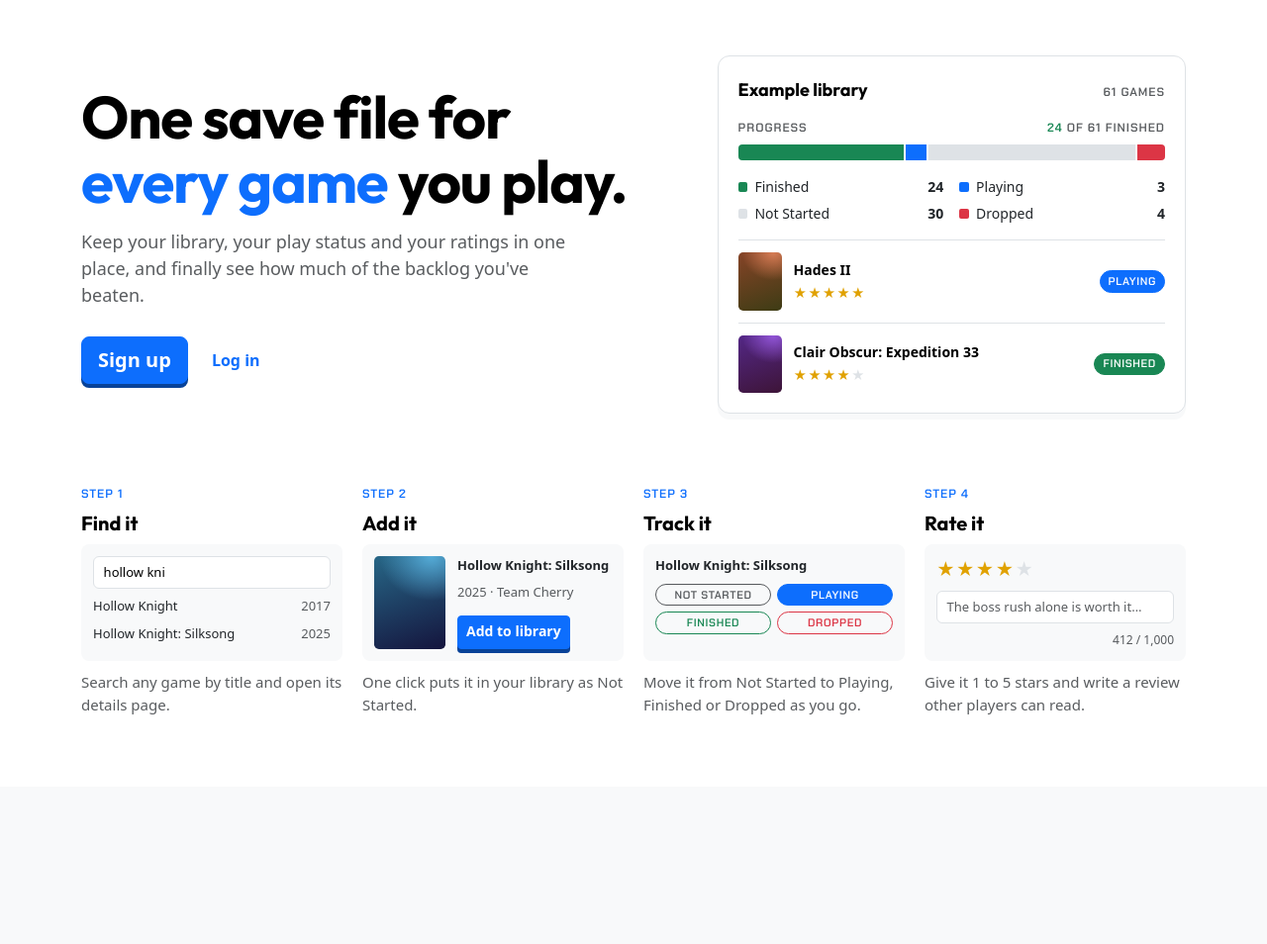
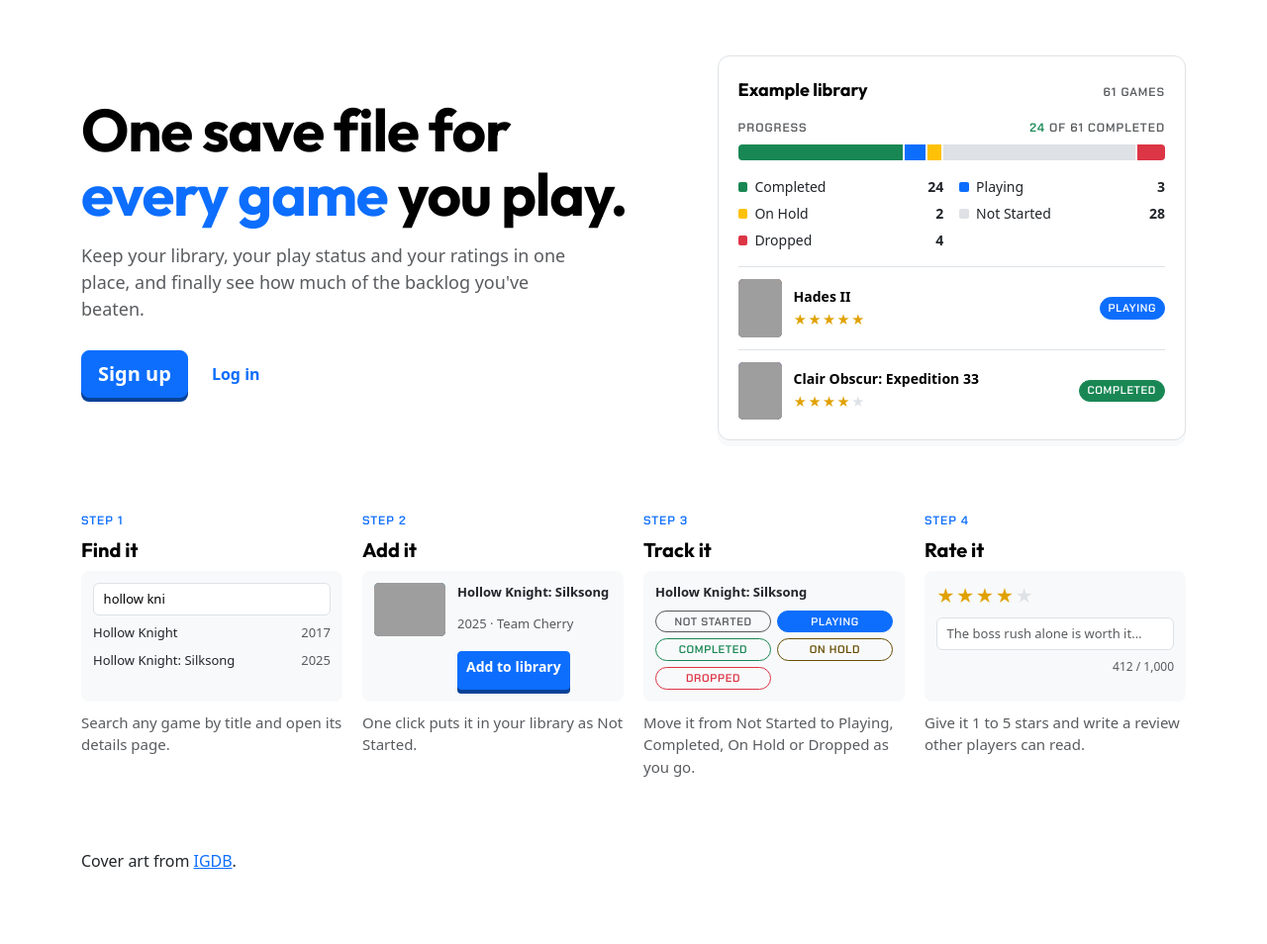
Before and after one commit to CS4300-CS5300-FA26/team-5, a Django app: page / in a window 1280 px wide. Shown: the part 57-1011 px from the top of the page at 99% size. Before the commit the page ends 779 px from the top, so only its background shows below. Run offline with Django 5.2, Linux system fonts and the light colour scheme; grey boxes are pictures that could not be loaded.

Commit message:
Suggest popular games on the home page and use the story #12 statuses
- The home page's "Rate these" card becomes "Popular with players": up to
  three games other players have that you don't, most players first. This
  follows the customer's feedback that discovery matters more than ratings.
- The two home cards share one height and one card style.
- The landing page uses the statuses from story #12 (Completed and On Hold
  instead of Finished), with a colour for each.
- The landing page's example games show their IGDB covers, with credit.

Co-Authored-By: Claude Opus 5.5 <noreply@anthropic.com>

```diff
--- a/binge_and_bosses/games/static/games/css/landing.css
+++ b/binge_and_bosses/games/static/games/css/landing.css
@@ -9,12 +9,14 @@
     --sunk: var(--bs-tertiary-bg);
     --surface: var(--bs-body-bg);
     --gold: #e0a100;
-    --status-playing: var(--bs-primary);
-    --status-finished: var(--bs-success);
     --status-not-started: var(--bs-border-color);
     --status-not-started-ink: var(--bs-secondary-color);
+    --status-playing: var(--bs-primary);
+    --status-completed: var(--bs-success);
+    --status-completed-ink: var(--status-completed);   /* text and outlines; lighter in dark mode */
+    --status-on-hold: var(--bs-warning);
+    --status-on-hold-ink: var(--bs-warning-text-emphasis);   /* yellow text is unreadable on white */
     --status-dropped: var(--bs-danger);
-    --status-finished-ink: var(--status-finished);   /* text and outlines; lighter in dark mode */
     --status-dropped-ink: var(--status-dropped);
     --font-display: "Outfit", "Segoe UI", system-ui, sans-serif;
     --font-hud: "Chakra Petch", ui-monospace, "SFMono-Regular", Menlo, monospace;
--- a/binge_and_bosses/games/templates/games/index.html
+++ b/binge_and_bosses/games/templates/games/index.html
@@ -15,34 +15,36 @@
             </div>
         </div>
 
-        <figure class="savefile" aria-label="Example library: 61 games, 24 finished. Finished 24, Playing 3, Not started 30, Dropped 4.">
+        <figure class="savefile" aria-label="Example library: 61 games, 24 completed. Completed 24, Playing 3, On hold 2, Not started 28, Dropped 4.">
             <figcaption class="savefile-top">
                 <strong>Example library</strong>
                 <span class="hud">61 games</span>
             </figcaption>
-            <div class="bossbar-label hud" aria-hidden="true"><span>Progress</span><span><b>24</b> of 61 finished</span></div>
+            <div class="bossbar-label hud" aria-hidden="true"><span>Progress</span><span><b>24</b> of 61 completed</span></div>
             <div class="bossbar" aria-hidden="true">
-                <i style="flex: 24; background: var(--status-finished)"></i>
+                <i style="flex: 24; background: var(--status-completed)"></i>
                 <i style="flex: 3; background: var(--status-playing)"></i>
-                <i style="flex: 30; background: var(--status-not-started)"></i>
+                <i style="flex: 2; background: var(--status-on-hold)"></i>
+                <i style="flex: 28; background: var(--status-not-started)"></i>
                 <i style="flex: 4; background: var(--status-dropped)"></i>
             </div>
             <dl class="legend" aria-hidden="true">
-                <div style="--c: var(--status-finished)"><dt>Finished</dt><dd>24</dd></div>
+                <div style="--c: var(--status-completed)"><dt>Completed</dt><dd>24</dd></div>
                 <div style="--c: var(--status-playing)"><dt>Playing</dt><dd>3</dd></div>
-                <div style="--c: var(--status-not-started)"><dt>Not Started</dt><dd>30</dd></div>
+                <div style="--c: var(--status-on-hold)"><dt>On Hold</dt><dd>2</dd></div>
+                <div style="--c: var(--status-not-started)"><dt>Not Started</dt><dd>28</dd></div>
                 <div style="--c: var(--status-dropped)"><dt>Dropped</dt><dd>4</dd></div>
             </dl>
             <ul class="savefile-games" aria-hidden="true">
                 <li>
-                    <span class="cover" style="--h: 18"></span>
+                    <img class="cover" style="--h: 18" src="https://images.igdb.com/igdb/image/upload/t_cover_big/coaknx.jpg" alt="">
                     <span><b>Hades II</b><span class="stars">★★★★★</span></span>
                     <span class="pill on" style="--c: var(--status-playing)">Playing</span>
                 </li>
                 <li>
-                    <span class="cover" style="--h: 268"></span>
+                    <img class="cover" style="--h: 268" src="https://images.igdb.com/igdb/image/upload/t_cover_big/co9gam.jpg" alt="">
                     <span><b>Clair Obscur: Expedition 33</b><span class="stars">★★★★<span class="off">★</span></span></span>
-                    <span class="pill on" style="--c: var(--status-finished)">Finished</span>
+                    <span class="pill on" style="--c: var(--status-completed)">Completed</span>
                 </li>
             </ul>
         </figure>
@@ -65,7 +67,7 @@
                 <span class="hud">Step 2</span>
                 <h3>Add it</h3>
                 <div class="demo demo-add" aria-hidden="true">
-                    <span class="cover" style="--h: 200"></span>
+                    <img class="cover" style="--h: 200" src="https://images.igdb.com/igdb/image/upload/t_cover_big/cobebu.jpg" alt="">
                     <span class="demo-add-info">
                         <b>Hollow Knight: Silksong</b>
                         <span class="demo-muted">2025 · Team Cherry</span>
@@ -82,11 +84,12 @@
                     <span class="pills">
                         <span class="pill" style="--c: var(--status-not-started-ink)">Not Started</span>
                         <span class="pill on" style="--c: var(--status-playing)">Playing</span>
-                        <span class="pill" style="--c: var(--status-finished-ink)">Finished</span>
+                        <span class="pill" style="--c: var(--status-completed-ink)">Completed</span>
+                        <span class="pill" style="--c: var(--status-on-hold-ink)">On Hold</span>
                         <span class="pill" style="--c: var(--status-dropped-ink)">Dropped</span>
                     </span>
                 </div>
-                <p>Move it from Not Started to Playing, Finished or Dropped as you go.</p>
+                <p>Move it from Not Started to Playing, Completed, On Hold or Dropped as you go.</p>
             </li>
             <li>
                 <span class="hud">Step 4</span>
@@ -100,5 +103,7 @@
             </li>
         </ol>
     </section>
+
+    <p class="search-credit">Cover art from <a href="https://www.igdb.com">IGDB</a>.</p>
 </div>
 {% endblock %}
--- a/binge_and_bosses/games/views.py
+++ b/binge_and_bosses/games/views.py
@@ -1,10 +1,10 @@
 from django.contrib import messages
 from django.shortcuts import redirect, render, get_object_or_404
 from django.contrib.auth.decorators import login_required
-from django.db.models import Count, Q
+from django.db.models import Count, Max, Q
 from django.urls import reverse
 from django.views.decorators.http import require_POST
-from .models import Catalog
+from .models import Catalog, Game
 from .rawg_client import search_game
 from .catalog import get_or_import
 from .forms import ReviewForm
@@ -22,6 +22,14 @@ def index(request):
         {'value': value, 'label': label, 'count': counts.get(value, 0)}
         for value, label in Catalog.Status.choices
     ]
+    # Games in other players' libraries that this player doesn't have yet. Most players first;
+    # a tie goes to the game someone added most recently.
+    popular = (
+        Game.objects.exclude(catalog__user=request.user)
+        .annotate(players=Count('catalog'), last_added=Max('catalog__id'))
+        .filter(players__gt=0)
+        .order_by('-players', '-last_added')[:3]
+    )
     return render(request, 'games/home.html', {
         'statuses': statuses,
         'total': sum(counts.values()),
@@ -29,7 +37,7 @@ def index(request):
             rated=Count('id', filter=Q(rating__isnull=False)),
             reviewed=Count('id', filter=~Q(review='')),
         ),
-        'unrated': entries.filter(rating__isnull=True)[:3],
+        'popular': popular,
         'recent': entries[:6],
     })
 
```
Also changed, not shown: other parts of binge_and_bosses/games/static/games/css/landing.css (+41 -15 lines), binge_and_bosses/games/templates/games/home.html (+15 -9 lines), binge_and_bosses/games/tests.py (+53 -13 lines), docs/project-layout.md (+1 -1 lines).
